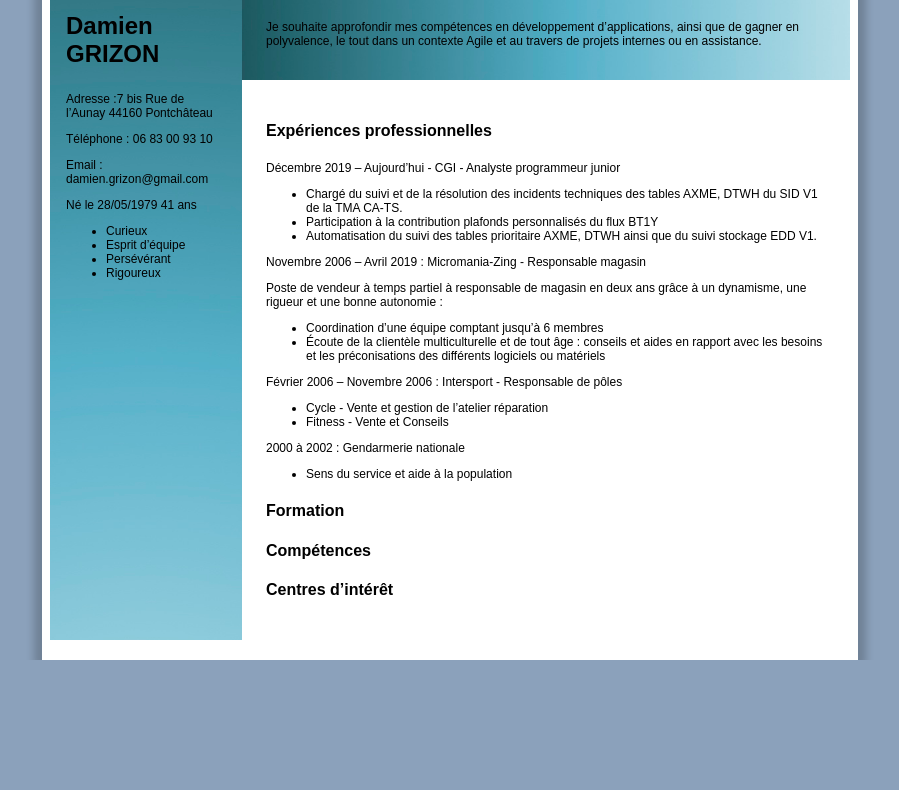
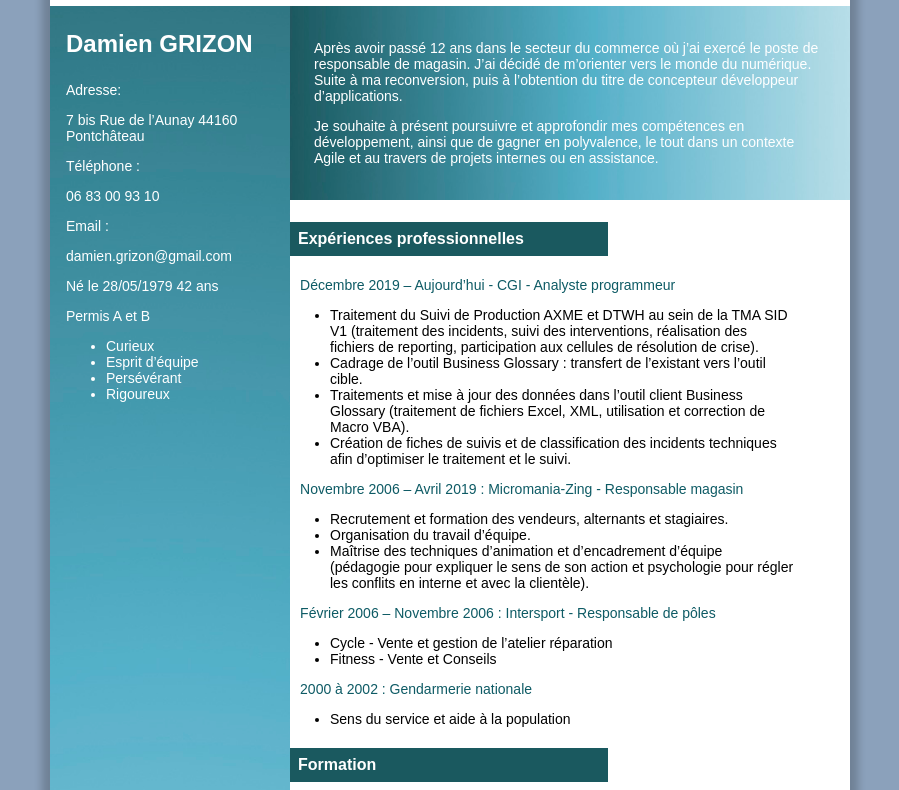
Before and after one commit to damiengrizon/CvMain, a plain HTML site: page index.html in a window 1280 px wide. Shown: the part 157-947 px from the top of the page, without its empty margins (190-1089 px from the left). Before the commit the page ends 817 px from the top, so only its background shows below. Drawn offline with Linux system fonts and the light colour scheme.

Commit message:
Add files via upload
Update and correction

```diff
--- a/index.html
+++ b/index.html
@@ -13,10 +13,14 @@
         <div class="description">
             <div class= "marge">
                 <h3>Damien GRIZON</h3>
-                <p>Adresse :7 bis Rue de l’Aunay 44160 Pontchâteau</p>
-                <p>Téléphone : 06 83 00 93 10</p>
-                <p>Email : damien.grizon@gmail.com</p>
-                <p>Né le 28/05/1979 41 ans</p>
+                <p>Adresse:</p>
+                <p>7 bis Rue de l’Aunay 44160 Pontchâteau</p>
+                <p>Téléphone :</p>
+                <p>06 83 00 93 10</p>
+                <p>Email :</p>
+                <p>damien.grizon@gmail.com</p>
+                <p>Né le 28/05/1979 42 ans</p>
+                <p>Permis A et B</p>
                 <ul>
                     <li>Curieux</li>
                     <li>Esprit d’équipe</li>
@@ -24,35 +28,87 @@
                     <li>Rigoureux</li>
                 </ul>
             </div>
-            <div class = cover>
-                <p>Je souhaite approfondir mes compétences en développement d’applications, ainsi que de gagner en polyvalence, le tout dans un contexte Agile et au travers de projets internes ou en assistance.</p>
+            <div class = "cover">
+                <p class= "presentation"> Après avoir passé 12 ans dans le secteur du commerce où j’ai exercé le poste de responsable de magasin. J’ai décidé de  m’orienter vers le monde du numérique.
+                Suite à ma reconversion, puis à l’obtention du titre de concepteur développeur d’applications.</p>
+                <p>Je souhaite à présent poursuivre et approfondir mes compétences en développement, ainsi que de gagner en polyvalence, le tout dans un contexte Agile et au travers de projets internes ou en assistance.
+                </p>
             </div>
-            <div class = "detail">
-                <h4>Expériences professionnelles</h4>
-                <p>Décembre 2019 – Aujourd’hui - CGI - Analyste programmeur junior</p>
+            <div class = "experience">
+                <h4 class ="titre1">Expériences professionnelles</h4>
+                    <p class = "titre2">Décembre 2019 – Aujourd’hui - CGI - Analyste programmeur</p>
                 <ul>
-                    <li>Chargé du suivi et de la résolution des incidents techniques des tables AXME, DTWH du SID V1 de la TMA CA-TS.</li>
-                    <li>Participation à la contribution plafonds personnalisés du flux BT1Y</li>
-                    <li>Automatisation du suivi des tables prioritaire AXME, DTWH ainsi que du suivi stockage EDD V1.</li>
+                    <li>Traitement du Suivi de Production AXME et DTWH au sein de la TMA SID V1
+                        (traitement des incidents, suivi des interventions, réalisation des fichiers de reporting,
+                        participation aux cellules de résolution de crise).</li>
+                    <li>Cadrage de l’outil Business Glossary : transfert de l’existant vers l’outil cible.</li>
+                    <li>Traitements et mise à jour des données dans l’outil client Business Glossary (traitement
+                        de fichiers Excel, XML, utilisation et correction de Macro VBA).</li>
+                    <li>Création de fiches de suivis et de classification des incidents techniques afin
+                        d’optimiser le traitement et le suivi.</li>
                 </ul>
-                <p>Novembre 2006 – Avril 2019 : Micromania-Zing - Responsable magasin</p>
-                <p>Poste de vendeur à temps partiel à responsable de magasin en deux ans grâce à un dynamisme, une rigueur et une bonne autonomie :</p>
+                    <p class = "titre2">Novembre 2006 – Avril 2019 : Micromania-Zing - Responsable magasin</p>
                 <ul>
-                    <li>Coordination d’une équipe comptant jusqu’à 6 membres</li>
-                    <li>Écoute de la clientèle multiculturelle et de tout âge : conseils et aides en rapport avec les besoins et les préconisations des différents logiciels ou matériels</li>
+                    <li>Recrutement et formation des vendeurs, alternants et stagiaires.</li>
+                    <li>Organisation du travail d’équipe.</li>
+                    <li>Maîtrise des techniques d’animation et d’encadrement d’équipe (pédagogie pour expliquer le sens de son action et psychologie pour régler les conflits en interne et avec la clientèle).</li>
                 </ul>
-                <p>Février 2006 – Novembre 2006 : Intersport - Responsable de pôles<p>
+                <p class = "titre2">Février 2006 – Novembre 2006 : Intersport - Responsable de pôles<p>
                 <ul>
                     <li>Cycle - Vente et gestion de l’atelier réparation</li>
                     <li>Fitness - Vente et Conseils</li>
                 </ul>
-                <p>2000 à 2002 : Gendarmerie nationale</p>
+                <p class = "titre2">2000 à 2002 : Gendarmerie nationale</p>
                 <ul>
                     <li>Sens du service et aide à la population</li>
                 </ul>
-                <h4>Formation</h4>
-                <h4>Compétences</h4>
-                <h4>Centres d’intérêt</h4>
+                <h4 class ='titre1'>Formation</h4>
+                    <P class = "titre2">2019 - 2020 : </P>
+                    <ul>
+                        <li>Concepteur d’applications numériques - EPSI de Nantes</li>
+                    </ul>
+                    <P class = "titre2">2003 - 2005 :</P>
+                    <ul>
+                        <li>Licence STAPS - Unités de Formations et de Recherche de l’université de Nantes - Spécialisation Activités Physique Adaptées</li>
+                    </ul>
+                    <P class = "titre2">1999 : </P>
+                    <ul>
+                        <li>BAC Scientifique - Lycée François Rabelais
+                            - Spécialisation technologie de l’ingénieur</li>
+                    </ul>
+                <h4 class ='titre1'>Compétences</h4>
+                    <P class = "titre2">Anglais : </P>
+                    <ul>
+                        <li>intermédiaire (TOEIC : 720).</li>
+                    </ul>
+                    <P class = "titre2">Informatique cursus U’Dev EPSI :</P>
+                    <ul>
+                        <li>Java, Java EE (Spring, JUnit, Hibernate)</li>
+                        <li>JavaScript (Bootstrap, Angular)</li>
+                        <li>PHP (Symfony)</li>
+                        <li>HTML, CSS</li>
+                        <li>SQL, UML, Git</li>
+                        <li>Agile (SCRUM), Merise,</li>
+                        <li>Excel (VBA), Word, PowerPoint</li>
+                    </ul>
+                <h4 class ='titre1'>Centres d’intérêt</h4>
+                    <P class = "titre2">Activités artistiques :</P>
+                    <ul>
+                        <li>Dessin traditionnel et digital</li>
+                        <li>3D Blender</li>
+                        <li>modèles réduits (avions, voitures, mécha)</li>
+                        <li>Pratique du piano et de la guitare</li>
+                    </ul>
+                    <P class = "titre2">Sport :</P>
+                    <ul>
+                        <li>Gymnastique sportive, 10 ans de pratique, encadrant et juge lors de compétition</li>
+                    </ul>
+                    <P class = "titre2">Divers :</P>
+                    <ul>
+                        <li>Autoformation en développement,(Openclassroom,  Udemy)</li>
+                        <li>Pratique de la Moto en loisir</li>
+                        <li>Lecture (romans fantastiques et sciences fictions)</li>
+                    </ul>
             </div>
         </div>
     </div>
--- a/style.css
+++ b/style.css
@@ -2,6 +2,7 @@
     --colorTitre:#178d9c;
     --colorTextMarge :white;
     --colorBackGround : #8BA1BB;
+    --colorTitre2 : #0e5b65;
 }
 html{
     height: 100%;
@@ -9,6 +10,7 @@ html{
 body{
     background-color: var(--colorBackGround);
     font-family: Arial, Helvetica, sans-serif;
+    display: inline;
 }
 div.contenu{
     max-width: 800px;
@@ -16,34 +18,22 @@ div.contenu{
     margin-top: 30px;
     margin-left: auto;
     margin-right: auto;
-    padding: 0px 8px 20px 8px;
+    padding: 0px 0px 20px 0px;
     box-shadow: 0px 0px 8px 8px rgba(0,0,0,0.2 );
 }
 div.description{
     overflow:auto;
+    /*à remplacer ici par un linea gradient*/
     background:url(margeGauche.jpg)no-repeat;
-    background-size: 24% 100%;
-
+    background-size: 30% 70%;
 }
-h1{
-    padding-top: 20px;
-    color: var(--colorTitre);
-    max-width: 60%;
-    font-style: italic;
-}
-h3{
-    font-size: 24px;
-}
-p, ul{
-    font-size: 12px;
-}
-div.marge{
-    min-height: 100%;
+div.marge
+{
     float: left;
     padding-left: 2%;
     padding-right: 2%;
-    max-width: 20%;
-
+    max-width: 26%;
+    color:  var(--colorTextMarge);
 }
 div.cover{
     float: right;
@@ -51,17 +41,52 @@ div.cover{
     padding-bottom: 20px;
     padding-left: 3%;
     padding-right: 3%;
-    width: 70%;
+    width: 64%;
     background:url(cover.jpg)no-repeat;
     background-size: 100% 100%;
+}
+div.experience{
+    float: left;
+    padding-top: 0px;
+    padding-bottom: 20px;
+    margin-left: 0px;
+    padding-right: 3%;
+    width: 63%;
+}
+h1{
+    padding-top: 20px;
+    padding-left: 10px;
+    margin-left: 0px;
+    color: var(--colorTitre);
+    max-width: 100%;
+    font-style: italic;
+}
 
+h3{
+    font-size: 24px;
 }
-div.detail{
-    float: right;
-    padding-top: 20px;
-    padding-bottom: 20px;
-    padding-left: 3%;
-    padding-right: 3%;
-    width: 70%;
 
+h4{
+    background-color: #1a595f;
+    background-size: 100%;
+    color:white;
+    padding: 8px;
 }
+h4.titre1
+{
+    width: 60%;
+}
+p
+{
+    color:var(--colorTextMarge);
+}
+
+p, ul{
+    font-size: 14px;
+}
+
+p.titre2
+{
+    padding-left: 2%;
+    color: var(--colorTitre2);
+}
```
Also changed, not shown: 2 other files.
